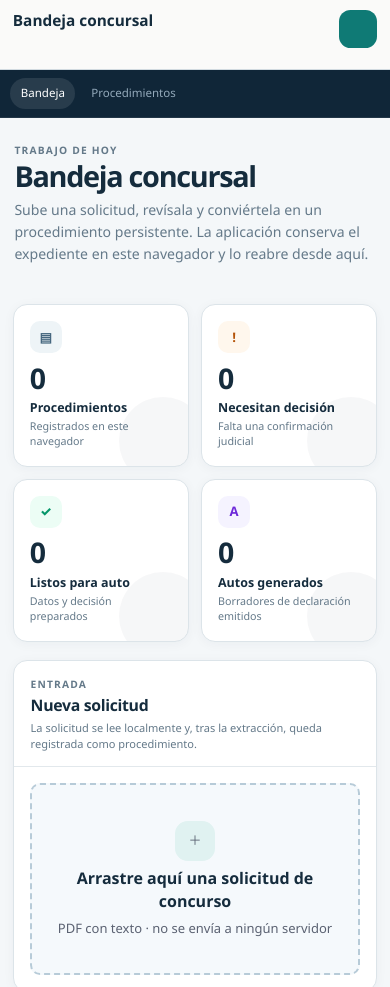
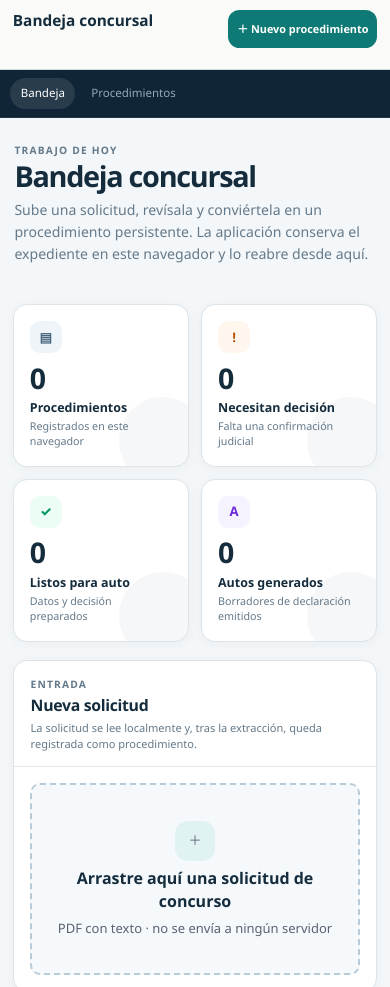
Before and after one commit to alejandrobarreda23-blip/concursal, a website: page web/index.html in a window 390 px wide. Shown: the top 987 px of the page. Drawn offline with nearby package versions, Linux system fonts and the light colour scheme.

Commit message:
Ajusta acción móvil de nuevo procedimiento

```diff
--- a/web/estilos.css
+++ b/web/estilos.css
@@ -334,8 +334,7 @@ button { font-family: inherit; }
 }
 @media(max-width:520px) {
   .judicial-topbar-subtitle { display:none; }
-  .judicial-new-button { font-size:0; width:2.4rem; padding:0; justify-content:center; }
-  .judicial-new-button::first-letter { font-size:1rem; }
+  .judicial-new-button { padding:.45rem .55rem; font-size:.68rem; }
   .case-summary-grid,.case-origin-grid { grid-template-columns:1fr; }
   .case-ejcat-identifiers { display:grid; grid-template-columns:repeat(2,1fr); }
   .case-ejcat-title-row { align-items:flex-start; flex-direction:column; }
```
